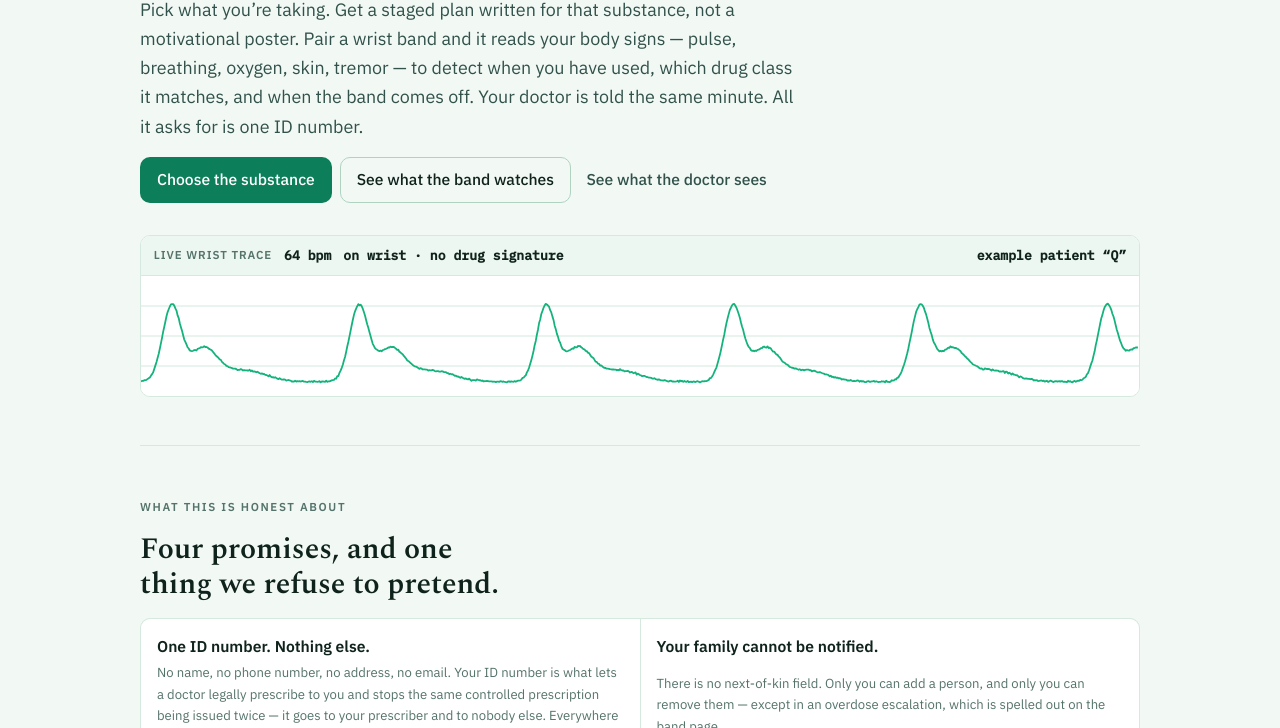
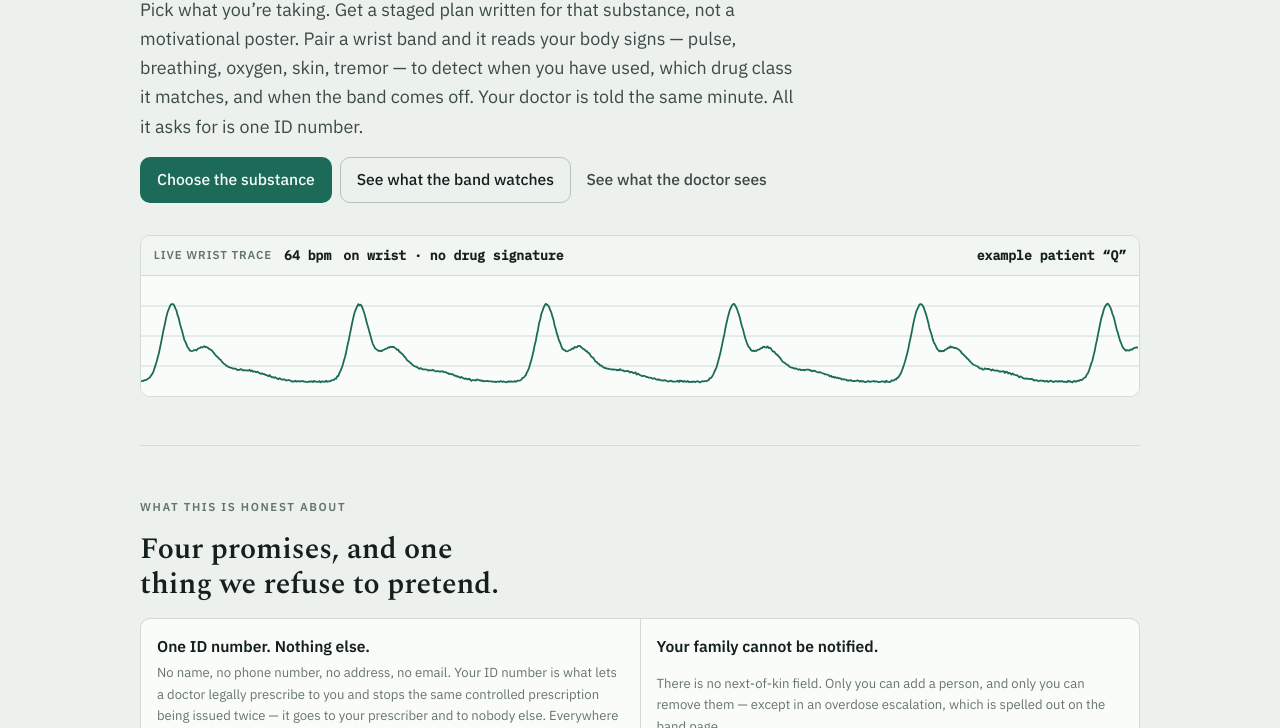
Before and after one commit to t021551-tech/myport, a plain HTML site: page rafeeq/index.html in a window 1280 px wide. Shown: the part 372-1100 px from the top of the page. Drawn offline with nearby package versions, Linux system fonts and the light colour scheme.

Commit message:
Revert "Rafeeq: brighten the palette, with contrast as the floor"
This reverts commit c076dd786744ba3b1eb04c17bf57a7b28f52d218.

```diff
--- a/rafeeq/index.html
+++ b/rafeeq/index.html
@@ -14,28 +14,26 @@
    be met by a dark surveillance console. Neutrals are biased
    green, toward the pine accent, so nothing reads as stock grey. */
 :root{
-  --ground:#F2F9F5;
-  --ground-2:#E6F4EC;
-  --surface:#FFFFFF;
-  --surface-2:#EDF7F1;
-  --ink:#0F231C;
-  --ink-2:#31514A;
-  --ink-dim:#55736B;
-  --line:#D5E9DE;
-  --line-strong:#AFD3C0;
-  --pine:#0C7E59;          /* the accent, dark enough to carry white text */
-  --pine-soft:#D4F5E4;
-  --pine-ink:#0A6A4B;
-  --spark:#14B37C;         /* the bright one — decoration only, never small text */
-  --display-accent:#0E9E6E; /* display-size text only: 3:1 is its bar, not 4.5:1 */
-  --ochre:#A15C00;         /* warning */
-  --ochre-soft:#FFF0D4;
-  --brick:#B3261E;         /* critical */
-  --brick-soft:#FFE3DE;
-  --steady:#0B7C55;        /* good */
-  --steady-soft:#D6F6E5;
-  --on-accent:#FFFFFF;     /* text sitting on a pine fill */
-  --link:#0A6A4B;
+  --ground:#EDF1EE;
+  --ground-2:#E3E9E4;
+  --surface:#FAFCFA;
+  --surface-2:#F2F6F2;
+  --ink:#14201C;
+  --ink-2:#3A4A44;
+  --ink-dim:#65756E;
+  --line:#D2DBD4;
+  --line-strong:#B6C3BB;
+  --pine:#1C6B58;          /* the single accent */
+  --pine-soft:#DCEAE3;
+  --pine-ink:#0F4B3D;
+  --ochre:#9C6412;         /* warning */
+  --ochre-soft:#F5E9D3;
+  --brick:#9C2F24;         /* critical */
+  --brick-soft:#F6DFDA;
+  --steady:#2F7D6A;        /* good */
+  --steady-soft:#DAECE4;
+  --on-accent:#F6FBF8;     /* text sitting on a pine fill */
+  --link:#0F4B3D;
 
   --display:"Spectral","Hoefler Text",Georgia,serif;
   --body:"IBM Plex Sans","Helvetica Neue",Helvetica,Arial,sans-serif;
@@ -49,27 +47,25 @@
 }
 @media (prefers-color-scheme: dark){
   :root:not([data-theme="light"]){
-    --ground:#0B1813; --ground-2:#102019; --surface:#14251E; --surface-2:#1A3028;
-    --ink:#E8F5EE; --ink-2:#BCD6C9; --ink-dim:#8DAEA0;
-    --line:#29423A; --line-strong:#3D5C50;
-    --pine:#3FD69E; --pine-soft:#10352A; --pine-ink:#6FE9BB; --spark:#4FE3AC;
-    --display-accent:#5FE8B4;
-    --ochre:#F0B356; --ochre-soft:#3A2A10;
-    --brick:#FF8A78; --brick-soft:#3E1A16;
-    --steady:#4FD9A3; --steady-soft:#12332A;
-    --on-accent:#05231A; --link:#6FE9BB;
+    --ground:#0E1613; --ground-2:#131D19; --surface:#16211D; --surface-2:#1B2823;
+    --ink:#E5EDE8; --ink-2:#BCCAC3; --ink-dim:#8B9C94;
+    --line:#26332D; --line-strong:#38473F;
+    --pine:#54BCA0; --pine-soft:#17332B; --pine-ink:#8FD8C3;
+    --ochre:#D9A34B; --ochre-soft:#33280F;
+    --brick:#E37F6E; --brick-soft:#371914;
+    --steady:#5DC0A4; --steady-soft:#152E27;
+    --on-accent:#08120F; --link:#8FD8C3;
   }
 }
 :root[data-theme="dark"]{
-  --ground:#0B1813; --ground-2:#102019; --surface:#14251E; --surface-2:#1A3028;
-  --ink:#E8F5EE; --ink-2:#BCD6C9; --ink-dim:#8DAEA0;
-  --line:#29423A; --line-strong:#3D5C50;
-  --pine:#3FD69E; --pine-soft:#10352A; --pine-ink:#6FE9BB; --spark:#4FE3AC;
-  --display-accent:#5FE8B4;
-  --ochre:#F0B356; --ochre-soft:#3A2A10;
-  --brick:#FF8A78; --brick-soft:#3E1A16;
-  --steady:#4FD9A3; --steady-soft:#12332A;
-  --on-accent:#05231A; --link:#6FE9BB;
+  --ground:#0E1613; --ground-2:#131D19; --surface:#16211D; --surface-2:#1B2823;
+  --ink:#E5EDE8; --ink-2:#BCCAC3; --ink-dim:#8B9C94;
+  --line:#26332D; --line-strong:#38473F;
+  --pine:#54BCA0; --pine-soft:#17332B; --pine-ink:#8FD8C3;
+  --ochre:#D9A34B; --ochre-soft:#33280F;
+  --brick:#E37F6E; --brick-soft:#371914;
+  --steady:#5DC0A4; --steady-soft:#152E27;
+  --on-accent:#08120F; --link:#8FD8C3;
 }
 
 *{box-sizing:border-box}
@@ -112,7 +108,7 @@ button{font:inherit;color:inherit}
   padding:.28rem .6rem;border-radius:999px;border:1px solid var(--line-strong);color:var(--ink-2);
 }
 .pill.on{background:var(--pine-soft);border-color:transparent;color:var(--pine-ink)}
-.dot{width:.5rem;height:.5rem;border-radius:50%;background:var(--spark);flex:none}
+.dot{width:.5rem;height:.5rem;border-radius:50%;background:var(--steady);flex:none}
 .dot.warn{background:var(--ochre)}.dot.crit{background:var(--brick)}
 .dot.live{animation:beat 1.9s ease-in-out infinite}
 @keyframes beat{0%,100%{opacity:1}50%{opacity:.35}}
@@ -177,7 +173,7 @@ button{font:inherit;color:inherit}
 /* ── hero ─────────────────────────────────────────────── */
 .hero{display:grid;gap:clamp(1.25rem,3vw,2rem);padding-block:clamp(1.75rem,4vw,3rem)}
 .hero h1{font-size:var(--f4);max-width:26ch}
-.hero h1 em{font-style:italic;color:var(--display-accent)}
+.hero h1 em{font-style:italic;color:var(--link)}
 .trace-frame{
   border:1px solid var(--line);border-radius:var(--r);background:var(--surface);
   overflow:hidden;
@@ -274,7 +270,7 @@ legend{padding:0;font-weight:600;font-size:var(--f0)}
 .detect-name{font-family:var(--display);font-size:var(--f2);line-height:1.15}
 .detect-conf{font-family:var(--mono);font-size:var(--f1);margin-inline-start:auto}
 .bar{height:6px;border-radius:99px;background:var(--surface-2);overflow:hidden;border:1px solid var(--line)}
-.bar i{display:block;height:100%;background:var(--spark);transition:width .35s ease}
+.bar i{display:block;height:100%;background:var(--steady);transition:width .35s ease}
 .detect.hit .bar i{background:var(--ochre)}
 .detect.hit.crit .bar i{background:var(--brick)}
 .chips{display:flex;flex-wrap:wrap;gap:.3rem}
@@ -380,14 +376,12 @@ td .num{font-size:var(--f-1)}
   border-radius:var(--r);padding:.8rem 1rem;
 }
 .score .v{font-family:var(--mono);font-size:var(--f3);line-height:1}
-.score{border-inline-start:4px solid var(--spark)}
-.score.mid{border-color:var(--ochre);border-inline-start-color:var(--ochre);background:var(--ochre-soft)}
-.score.high{border-color:var(--brick);border-inline-start-color:var(--brick);background:var(--brick-soft)}
+.score.mid{border-color:var(--ochre);background:var(--ochre-soft)}
+.score.high{border-color:var(--brick);background:var(--brick-soft)}
 /* messages: a note, not a notification badge */
 .msg-now{
-  display:grid;gap:.5rem;border:1px solid transparent;border-radius:var(--r);
-  padding:1rem 1.15rem;border-inline-start:4px solid var(--spark);
-  background:linear-gradient(135deg, var(--pine-soft), var(--surface-2));
+  display:grid;gap:.5rem;background:var(--pine-soft);border:1px solid transparent;
+  border-radius:var(--r);padding:1rem 1.15rem;
 }
 .msg-now .t{font-family:var(--display);font-size:var(--f2);line-height:1.3;color:var(--pine-ink)}
 .msg-now .ar{font-size:var(--f1);color:var(--pine-ink);line-height:1.9}
@@ -1840,7 +1834,7 @@ function drawTrace(c,h){
   x.fillStyle=css("--surface"); x.fillRect(0,0,W,H);
   x.strokeStyle=css("--line"); x.lineWidth=1;
   for(let gy=1;gy<4;gy++){ x.beginPath(); x.moveTo(0,H*gy/4); x.lineTo(W,H*gy/4); x.stroke(); }
-  const sev = !band.on ? "line-strong" : (band.state==="opioid" ? "brick" : band.state==="steady" ? "spark" : "ochre");
+  const sev = !band.on ? "line-strong" : (band.state==="opioid" ? "brick" : band.state==="steady" ? "pine" : "ochre");
   const col=css("--"+sev);
   const n=band.buf.length, step=W/n;
   x.beginPath();
```
Also changed, not shown: rafeeq/PROMPT.md (+11 -24 lines).
